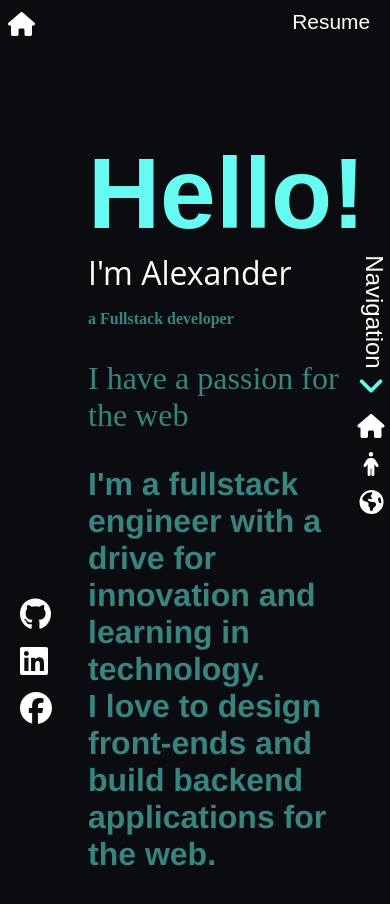
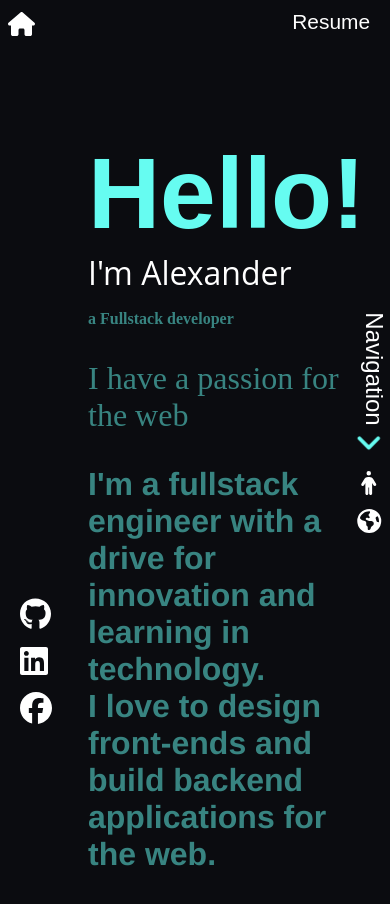
Before and after one commit to AlexanderEstrella/portfolio, a React (Create React App) app: page / in a window 390 px wide. Built offline with nearby package versions, Linux system fonts and the light colour scheme.

Commit message:
css less repetition more improvements

```diff
--- a/public/index.html
+++ b/public/index.html
@@ -14,7 +14,10 @@
   <div id="root">
 
   </div>
-  <script type="text/javascript" src="https://cdn.jsdelivr.net/npm/@emailjs/browser@3/dist/email.min.js"></script>
+  <script type="text/javascript" src="https://cdn.jsdelivr.net/npm/@emailjs/browser@3/dist/email.min.js">
+
+
+  </script>
 </body>
 
 </html>
--- a/src/App.css
+++ b/src/App.css
@@ -1,24 +1,33 @@
+:root {
+  --background-color: #0B0C10;
+  --text-color: #fff;
+  --font-family: sans-serif;
+  --font-size-normal: 1.5rem;
+  --font-size-large: 1.3em;
+  --font-size-hover: 1.5em;
+  --primary-color: yellow;
+}
 
-/* General styles */
+/* Common styles */
 
 body {
-  background-color: #0B0C10;
-  color: #fff;
-  font-family: sans-serif;
-  font-size: 1.5rem;
+  background-color: var(--background-color);
+  color: var(--text-color);
+  font-family: var(--font-family);
+  font-size: var(--font-size-normal);
   overflow: scroll;
 }
 
 .bi {
   display: flex;
   justify-content: center;
-  font-size: 1.3em;
+  font-size: var(--font-size-large);
 }
 
 .bi:hover {
   cursor: pointer;
-  font-size: 1.5em;
-  color: yellow;
+  font-size: var(--font-size-hover);
+  color: var(--primary-color);
 }
 
 .arrow {
@@ -38,7 +47,8 @@ li {
   list-style: none;
 }
 
-/* nav */
+/* Navigation styles */
+
 .primaryHeader {
   position: fixed;
   max-width: 100%;
@@ -60,7 +70,8 @@ li {
   top: -50px;
 }
 
-.navigation {
+.navigation,
+.nav {
   transform: rotate(90deg);
 }
 
@@ -78,7 +89,6 @@ li {
   bottom: 30%;
   transform: translate(-50%, -50%);
   margin: 0 auto;
-  z-index: 100;
 }
 
 .navigation {
@@ -93,8 +103,8 @@ li {
   top: 0;
   right: 0;
   color: #fff;
-  font-family: sans-serif;
-  font: 100;
+  font-family: var(--font-family);
+  font-weight: 100;
   font-size: 0.87em;
   margin-right: 20px;
   margin-top: 10px;
@@ -166,7 +176,7 @@ li {
 .shortdes {
   margin-left: 80px;
   text-align: left;
-  font-family: 'Franklin Gothic Medium', 'Arial Narrow', Arial, sans-serif;
+  font-family: 'Franklin Gothic Medium', 'Arial Narrow', Arial, var(--font-family);
   font-weight: 600;
   font-size: 2rem;
   opacity: 0.5;
@@ -288,7 +298,7 @@ li {
 
 .aboutdetails {
   font-size: 1.5rem;
-  font-family: sens, sans-serif;
+  font-family: sens, var(--font-family);
   max-width:800px;
   margin-left: 10%;
 
@@ -434,10 +444,13 @@ ul {
 .fa-xl {
   color: #fff;
   font-size: 1em;
+  z-index: 999;
 }
 
 .fa-xl:hover {
   cursor: pointer;
+  z-index: 999;
+
 }
 
 /* Contact form*/
@@ -523,7 +536,6 @@ label {
   }
 
   .nav {
-    z-index: 100;
     display: inline-block;
     position: fixed;
     left: 90%;
@@ -531,6 +543,7 @@ label {
     transform: translate(-50%, -50%);
     margin: 0 auto;
     z-index: 100;
+    padding-left: 5%;
   }
 
   .aboutimg {
@@ -564,6 +577,7 @@ label {
 }
 
 @media (max-width: 1000px) {
+
 .about-me-box {
     display: flex;
     flex-direction: column;
@@ -601,7 +615,6 @@ label {
   }
 
   .nav {
-    z-index: 100;
     display: inline-block;
     position: fixed;
     left: 90%;
@@ -674,10 +687,9 @@ label {
   }
 
   .nav {
-    z-index: 100;
     display: inline-block;
     position: fixed;
-    left: 90%;
+    left: 87%;
     bottom: 25%;
     transform: translate(-50%, -50%);
     margin: 0 auto;
--- a/src/Pages/Navbar.js
+++ b/src/Pages/Navbar.js
@@ -28,11 +28,7 @@ const Navbar = () => {
                 style={{ color: "#66FCF1" }}
               />
             </li>
-            <li>
-              <Link className="navas" to="/Home">
-                <FontAwesomeIcon icon={faHouse} className="fa-xl" />
-              </Link>
-            </li>
+
             <li>
               <Link to="/About">
                 <FontAwesomeIcon icon={faPerson} className="fa-xl" />
```
